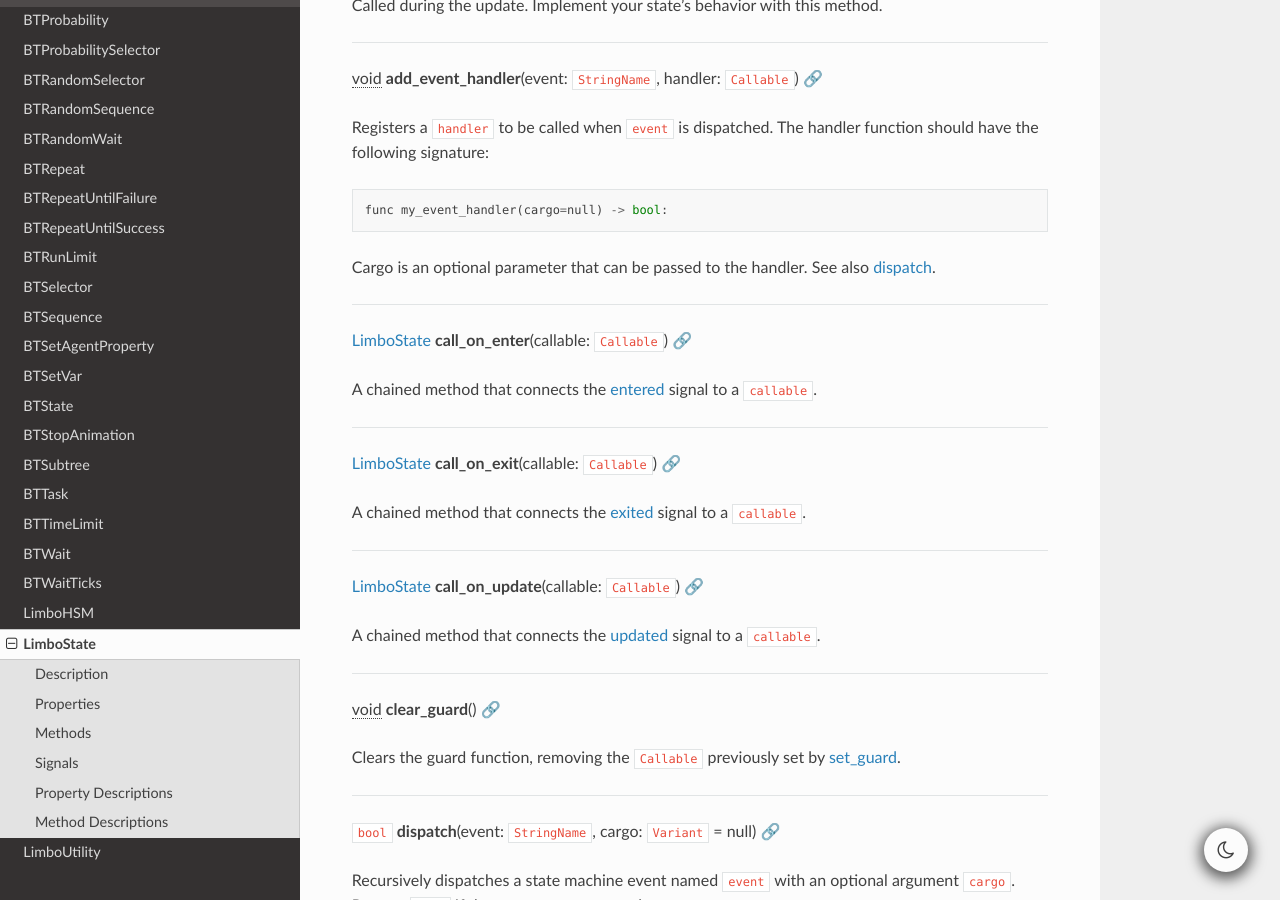
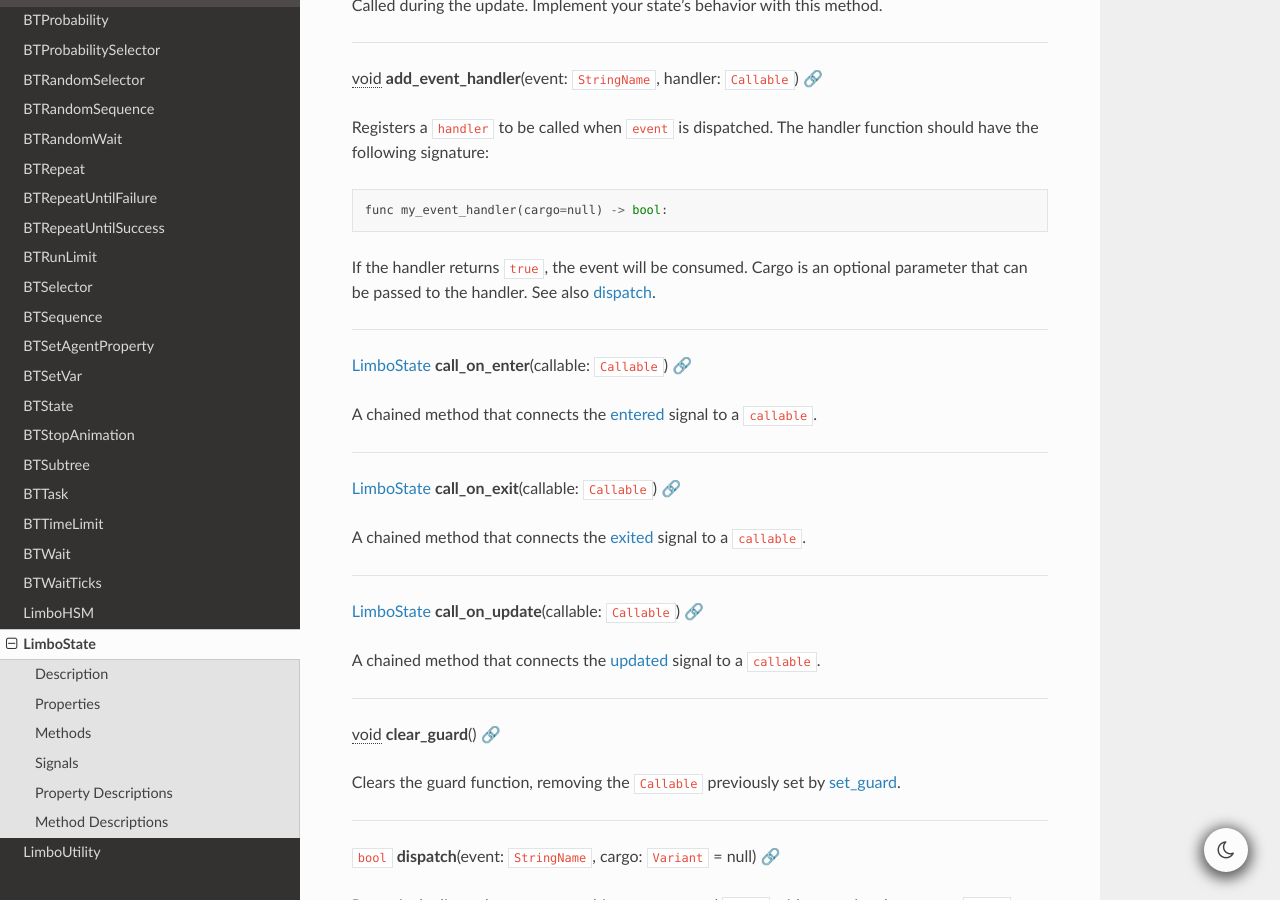
Before and after one commit to limbonaut/limboai, a Sphinx documentation site: the page built from doc/source/classes/class_limbostate.rst, in a window 1280 px wide and 900 px high, scrolled down 3145 px. Built offline with Sphinx 7.4.7 and the Read the Docs theme 2.0.0, drawn with Linux system fonts in a browser that asks for light colours; pages that are not in the unit, such as notebooks, are missing from menus.

Commit message:
Clarify add_event_handler in docs

```diff
--- a/doc/source/classes/class_limbostate.rst
+++ b/doc/source/classes/class_limbostate.rst
@@ -276,7 +276,7 @@ Registers a ``handler`` to be called when ``event`` is dispatched. The handler f
 
     func my_event_handler(cargo=null) -> bool:
 
-Cargo is an optional parameter that can be passed to the handler. See also :ref:`dispatch<class_LimboState_method_dispatch>`.
+If the handler returns ``true``, the event will be consumed. Cargo is an optional parameter that can be passed to the handler. See also :ref:`dispatch<class_LimboState_method_dispatch>`.
 
 .. rst-class:: classref-item-separator
 
```
Also changed, not shown: 1 other file.
